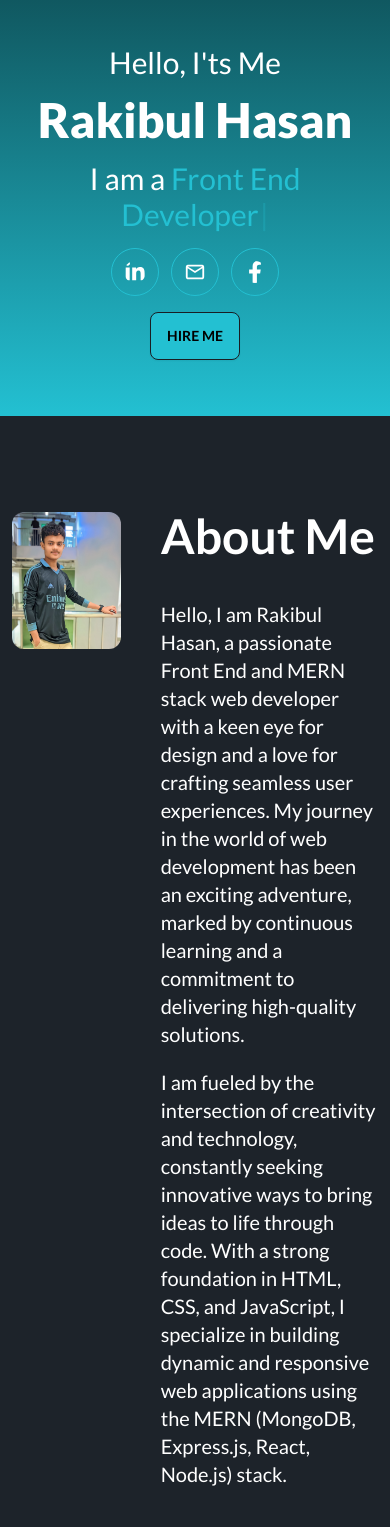
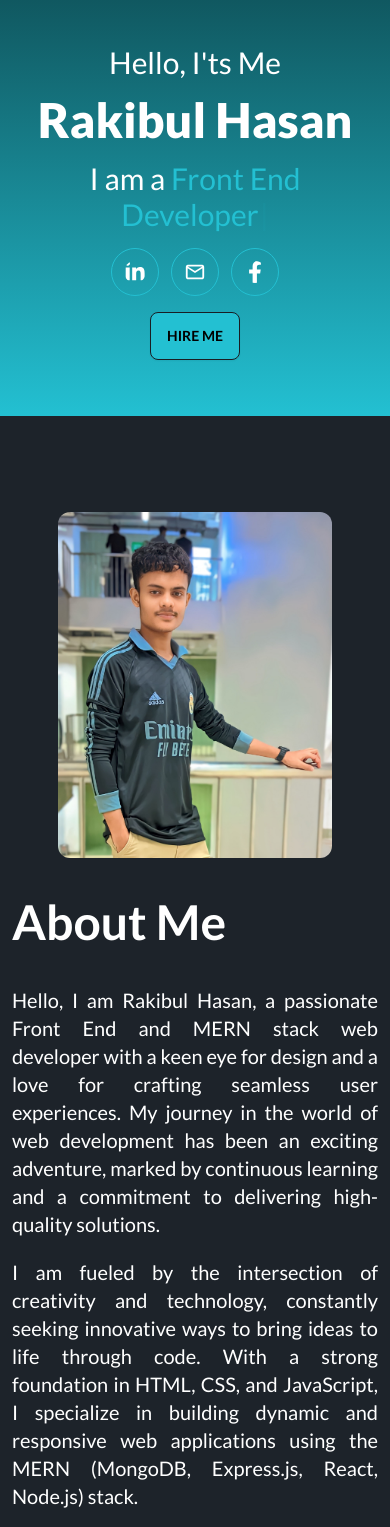
Before and after one commit to Rakibjrb/portfolio, a React (Vite) app: page / in a window 390 px wide. Shown: the part 432-1959 px from the top of the page. Built offline with nearby package versions, Linux system fonts and the light colour scheme.

Commit message:
completed about me section with responsive

```diff
--- a/src/Components/HomePageComponents/About/About.jsx
+++ b/src/Components/HomePageComponents/About/About.jsx
@@ -2,21 +2,25 @@ import image from "../../../assets/images/mypic2.jpg";
 
 const About = () => {
   return (
-    <div className="mt-24 max-w-7xl mx-auto px-3 xl:px-0 font-lato">
-      <div className="mt-5 flex gap-10">
-        <div className="w-1/3">
-          <img className="rounded-xl" src={image} alt="about section pic" />
+    <div className="my-24 max-w-7xl mx-auto px-3 md:px-10 lg:px-3 xl:px-0 font-lato">
+      <div className="mt-5  flex flex-col lg:flex-row lg:items-center gap-10">
+        <div className="xl:w-1/3">
+          <img
+            className="rounded-xl w-3/4 md:w-3/5 lg:w-auto mx-auto"
+            src={image}
+            alt="about section pic"
+          />
         </div>
-        <div className="text-white w-2/3">
+        <div className="text-white xl:w-2/3">
           <h2 className="text-5xl font-semibold mb-10">About Me</h2>
-          <p className="text-xl">
+          <p className="text-xl text-justify xl:text-left">
             Hello, I am Rakibul Hasan, a passionate Front End and MERN stack web
             developer with a keen eye for design and a love for crafting
             seamless user experiences. My journey in the world of web
             development has been an exciting adventure, marked by continuous
             learning and a commitment to delivering high-quality solutions.
           </p>
-          <p className="text-xl mt-5">
+          <p className="text-xl text-justify xl:text-left mt-5">
             I am fueled by the intersection of creativity and technology,
             constantly seeking innovative ways to bring ideas to life through
             code. With a strong foundation in HTML, CSS, and JavaScript, I
```
